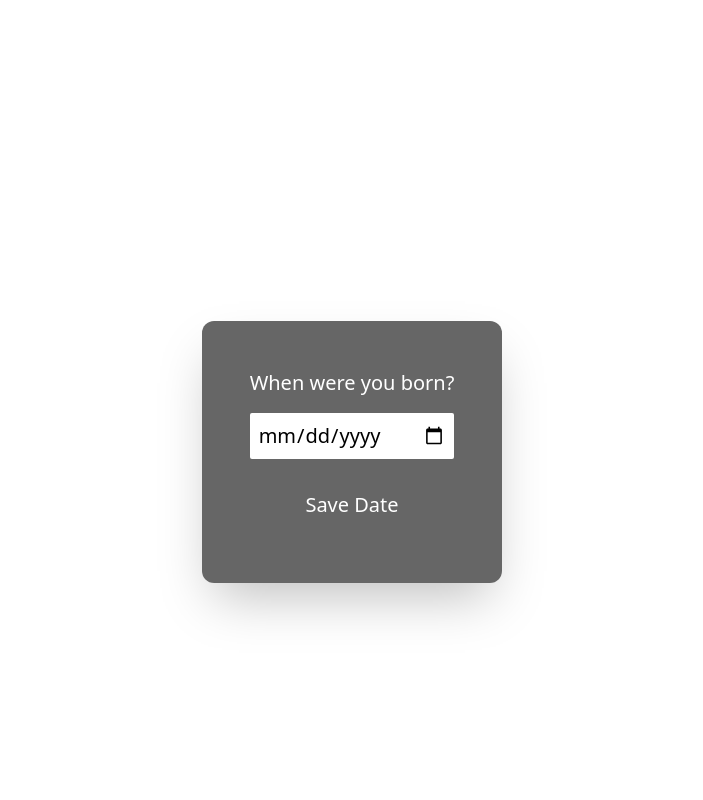
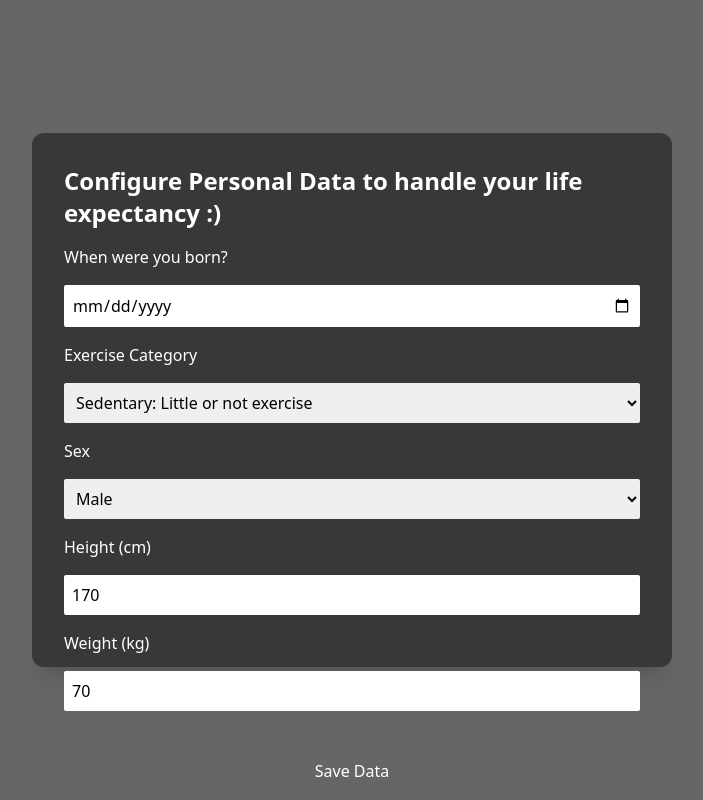
Before and after one commit to EmilioBlacksmith/newTab-Productivity, a React (Vite) app: page / in a window 1280 px wide. Both pictures are taken after a click on the button "Edit Born Date". Shown: the whole page, without its empty margins (288-991 px from the left). Built offline with nearby package versions, Linux system fonts and the light colour scheme; no server answers.

Commit message:
feat: life expectancy store and refactor modal to handle this data and refresh data

```diff
--- a/src/components/common/DateForm.tsx
+++ /dev/null
@@ -1,54 +0,0 @@
-import { useForm, SubmitHandler } from "react-hook-form";
-import { useLocalStorage } from "../../hooks/useLocalStorage";
-
-interface Data {
-	bornDate: string;
-}
-
-export default function DateForm() {
-	const {
-		register,
-		handleSubmit,
-		formState: { errors },
-	} = useForm<Data>();
-	const [, setBornDate] = useLocalStorage<string>("bornDate", "0000-00-00");
-
-	const onSubmit: SubmitHandler<Data> = (data) => {
-		setBornDate(data.bornDate);
-	};
-
-	const isDateInFuture = (date: string) => {
-		const today = new Date();
-		const selectedDate = new Date(date);
-		return selectedDate > today;
-	};
-
-	return (
-		<>
-			<form
-				onSubmit={handleSubmit(onSubmit)}
-				className="flex flex-col align-middle justify-center items-center gap-4 bg-black bg-opacity-60 backdrop-blur-xl p-12 rounded-xl shadow-2xl text-xl"
-			>
-				<label>When were you born?</label>
-				<input
-					className="text-black rounded-sm p-2 w-full"
-					type="date"
-					{...register("bornDate", {
-						required: "Born date is required",
-						validate: (value) =>
-							!isDateInFuture(value) || "Date cannot be in the future",
-					})}
-				/>
-				{errors.bornDate && (
-					<p className="text-red-500">{errors.bornDate.message}</p>
-				)}{" "}
-				<button
-					type="submit"
-					className="hover:shadow-md hover:shadow-black p-4 rounded-md ease-in-out transition-all"
-				>
-					Save Date
-				</button>
-			</form>
-		</>
-	);
-}
--- /dev/null
+++ b/src/components/common/LifeExpectancyFormModal.tsx
@@ -0,0 +1,165 @@
+import { useForm, SubmitHandler } from "react-hook-form";
+import { useLifeExpectancyStore } from "../../stores/useLifeExpectancyStore";
+import { useEffect } from "react";
+
+interface FormLifeExpectancyData {
+	bornDate: string;
+	exerciseCategory:
+		| "sedentary"
+		| "light"
+		| "moderate"
+		| "active"
+		| "very active"
+		| "extra active";
+	sex: "male" | "female";
+	height: number;
+	weight: number;
+}
+
+interface LifeExpectancyFormModalProps {
+	onClose: () => void;
+}
+
+export default function LifeExpectancyFormModal({
+	onClose,
+}: LifeExpectancyFormModalProps) {
+	const {
+		bornDate,
+		exerciseCategory,
+		sex,
+		height,
+		weight,
+		setBornDate,
+		setExerciseCategory,
+		setSex,
+		setHeight,
+		setWeight,
+	} = useLifeExpectancyStore();
+
+	const {
+		register,
+		handleSubmit,
+		formState: { errors },
+		reset,
+	} = useForm<FormLifeExpectancyData>({
+		defaultValues: {
+			bornDate,
+			exerciseCategory,
+			sex,
+			height,
+			weight,
+		},
+	});
+
+	useEffect(() => {
+		reset({
+			bornDate,
+			exerciseCategory,
+			sex,
+			height,
+			weight,
+		});
+	}, [bornDate, exerciseCategory, sex, height, weight, reset]);
+
+	const onSubmit: SubmitHandler<FormLifeExpectancyData> = (data) => {
+		setBornDate(data.bornDate);
+		setExerciseCategory(data.exerciseCategory);
+		setSex(data.sex);
+		setHeight(data.height);
+		setWeight(data.weight);
+		onClose();
+	};
+
+	const isDateInFuture = (date: string) => {
+		const today = new Date();
+		const selectedDate = new Date(date);
+		return selectedDate > today;
+	};
+
+	return (
+		<div className="fixed inset-0 flex items-center justify-center bg-black bg-opacity-60 backdrop-blur-md z-50">
+			<form
+				onSubmit={handleSubmit(onSubmit)}
+				className="bg-black bg-opacity-45 p-8 rounded-xl shadow-xl w-1/2 h-2/3 max-w-4xl flex flex-col justify-between gap-4"
+			>
+				<h1 className="font-black text-2xl">
+					Configure Personal Data to handle your life expectancy :)
+				</h1>
+				<label>When were you born?</label>
+				<input
+					className="text-black rounded-sm p-2 w-full"
+					type="date"
+					{...register("bornDate", {
+						required: "Born date is required",
+						validate: (value) =>
+							!isDateInFuture(value) || "Date cannot be in the future",
+					})}
+				/>
+				{errors.bornDate && (
+					<p className="text-red-500">{errors.bornDate.message}</p>
+				)}
+
+				<label>Exercise Category</label>
+				<select
+					className="text-black rounded-sm p-2 w-full"
+					{...register("exerciseCategory", {
+						required: "Exercise category is required",
+					})}
+				>
+					<option value="sedentary">Sedentary: Little or not exercise</option>
+					<option value="light">Light: exercise 1/3 times/week</option>
+					<option value="moderate">Moderate: exercise 4-5 times/week</option>
+					<option value="active">
+						Active: daily exercise or intense exercise 3-4 times/week
+					</option>
+					<option value="very active">
+						Very Active: intense exercise 6-7 times/week
+					</option>
+					<option value="extra active">
+						Extra Active: very intense exercise daily, or physical job
+					</option>
+				</select>
+				{errors.exerciseCategory && (
+					<p className="text-red-500">{errors.exerciseCategory.message}</p>
+				)}
+
+				<label>Sex</label>
+				<select
+					className="text-black rounded-sm p-2 w-full"
+					{...register("sex", { required: "Sex is required" })}
+				>
+					<option value="male">Male</option>
+					<option value="female">Female</option>
+				</select>
+				{errors.sex && <p className="text-red-500">{errors.sex.message}</p>}
+
+				<label>Height (cm)</label>
+				<input
+					className="text-black rounded-sm p-2 w-full"
+					type="number"
+					{...register("height", { required: "Height is required" })}
+				/>
+				{errors.height && (
+					<p className="text-red-500">{errors.height.message}</p>
+				)}
+
+				<label>Weight (kg)</label>
+				<input
+					className="text-black rounded-sm p-2 w-full"
+					type="number"
+					{...register("weight", { required: "Weight is required" })}
+				/>
+				{errors.weight && (
+					<p className="text-red-500">{errors.weight.message}</p>
+				)}
+
+				<button
+					type="submit"
+					className="hover:shadow-md hover:shadow-black hover:bg-opacity-50 hover:backdrop-blur-sm hover:bg-teal-500 p-4 rounded-md ease-in-out transition-all mt-4"
+				>
+					Save Data
+				</button>
+			</form>
+		</div>
+	);
+}
--- a/src/components/layout/TimeLeft.tsx
+++ b/src/components/layout/TimeLeft.tsx
@@ -1,19 +1,14 @@
-import { useLocalStorage } from "../../hooks/useLocalStorage";
-import { useState, useEffect } from "react";
-import DateForm from "../common/DateForm";
+import { useLifeExpectancyStore } from "../../stores/useLifeExpectancyStore";
+import { useState } from "react";
+import LifeExpectancyFormModal from "../common/LifeExpectancyFormModal";
 
 export default function TimeLeft() {
-	const [storedBornDate] = useLocalStorage<string>("bornDate", "0000-00-00");
+	const { bornDate } = useLifeExpectancyStore();
 	const [openBornDateModal, setOpenBornDateModal] = useState(false);
-	const [bornDate, setBornDate] = useState("0000-00-00");
 
 	function handleOpenBornDateModal() {
 		setOpenBornDateModal(!openBornDateModal);
 	}
-
-	useEffect(() => {
-		setBornDate(storedBornDate);
-	}, [storedBornDate]);
 
 	return (
 		<div>
@@ -21,7 +16,9 @@ export default function TimeLeft() {
 				You were born on <span>{bornDate}</span>
 			</p>
 			<button onClick={handleOpenBornDateModal}>Edit Born Date</button>
-			{openBornDateModal ? <DateForm /> : <></>}
+			{openBornDateModal && (
+				<LifeExpectancyFormModal onClose={handleOpenBornDateModal} />
+			)}
 		</div>
 	);
 }
--- /dev/null
+++ b/src/stores/lifeExpectancyType.ts
@@ -0,0 +1,30 @@
+export interface LifeExpectancyState {
+	bornDate: string;
+	exercise: number;
+	exerciseCategory:
+		| "sedentary"
+		| "light"
+		| "moderate"
+		| "active"
+		| "very active"
+		| "extra active";
+	sex: "male" | "female";
+	height: number;
+	weight: number;
+	baseLifeExpectancy: number;
+	setBornDate: (date: string) => void;
+	setExerciseAmount: (amount: number) => void;
+	setExerciseCategory: (
+		category:
+			| "sedentary"
+			| "light"
+			| "moderate"
+			| "active"
+			| "very active"
+			| "extra active"
+	) => void;
+	setSex: (sex: "male" | "female") => void;
+	setHeight: (height: number) => void;
+	setWeight: (weight: number) => void;
+	calculateLifeExpectancy: () => number;
+}
--- /dev/null
+++ b/src/stores/useLifeExpectancyStore.ts
@@ -0,0 +1,102 @@
+import { create } from "zustand";
+import { LifeExpectancyState } from "./lifeExpectancyType";
+
+export const useLifeExpectancyStore = create<LifeExpectancyState>(
+	(set, get) => {
+		const storedBornDate = localStorage.getItem("bornDate") || "0000-00-00";
+		const storedExercise = Number(localStorage.getItem("exercise")) || 0;
+		const storedExerciseCategory =
+			(localStorage.getItem("exerciseCategory") as
+				| "sedentary"
+				| "light"
+				| "moderate"
+				| "active"
+				| "very active"
+				| "extra active") || "sedentary";
+		const storedSex =
+			(localStorage.getItem("sex") as "male" | "female") || "male";
+		const storedHeight = Number(localStorage.getItem("height")) || 170;
+		const storedWeight = Number(localStorage.getItem("weight")) || 70;
+
+		const baseLifeExpectancy = storedSex === "male" ? 72 : 80;
+
+		return {
+			bornDate: storedBornDate,
+			exercise: storedExercise,
+			exerciseCategory: storedExerciseCategory,
+			sex: storedSex,
+			height: storedHeight,
+			weight: storedWeight,
+			baseLifeExpectancy: baseLifeExpectancy,
+
+			setBornDate: (date: string) => {
+				localStorage.setItem("bornDate", date);
+				set({ bornDate: date });
+			},
+
+			setExerciseAmount: (amount: number) => {
+				localStorage.setItem("exercise", String(amount));
+				set({ exercise: amount });
+			},
+
+			setExerciseCategory: (
+				category:
+					| "sedentary"
+					| "light"
+					| "moderate"
+					| "active"
+					| "very active"
+					| "extra active"
+			) => {
+				localStorage.setItem("exerciseCategory", category);
+				set({ exerciseCategory: category });
+			},
+
+			setSex: (sex: "male" | "female") => {
+				localStorage.setItem("sex", sex);
+				const newBaseLifeExpectancy = sex === "male" ? 72 : 80;
+				set({ sex, baseLifeExpectancy: newBaseLifeExpectancy });
+			},
+
+			setHeight: (height: number) => {
+				localStorage.setItem("height", String(height));
+				set({ height });
+			},
+
+			setWeight: (weight: number) => {
+				localStorage.setItem("weight", String(weight));
+				set({ weight });
+			},
+
+			calculateLifeExpectancy: () => {
+				const state = get();
+				const additionalYears = state.exercise; // Modify this logic as needed based on actual calculations
+				let adjustedLifeExpectancy = state.baseLifeExpectancy;
+
+				// Adjust life expectancy based on exercise category
+				switch (state.exerciseCategory) {
+					case "sedentary":
+						adjustedLifeExpectancy -= 5; // Example adjustment for sedentary
+						break;
+					case "light":
+						adjustedLifeExpectancy -= 2; // Example adjustment for light
+						break;
+					case "moderate":
+						// No adjustment for moderate
+						break;
+					case "active":
+						adjustedLifeExpectancy += 2; // Example adjustment for active
+						break;
+					case "very active":
+						adjustedLifeExpectancy += 5; // Example adjustment for very active
+						break;
+					case "extra active":
+						adjustedLifeExpectancy += 7; // Example adjustment for extra active
+						break;
+				}
+
+				return adjustedLifeExpectancy + additionalYears;
+			},
+		};
+	}
+);
```
Also changed, not shown: src/components/layout/BackgroundWrapper.tsx (+19 -5 lines), src/utils/lifeExpectancyCalculator.ts (added), 2 other files (tests, documents, lock files or other folders).
